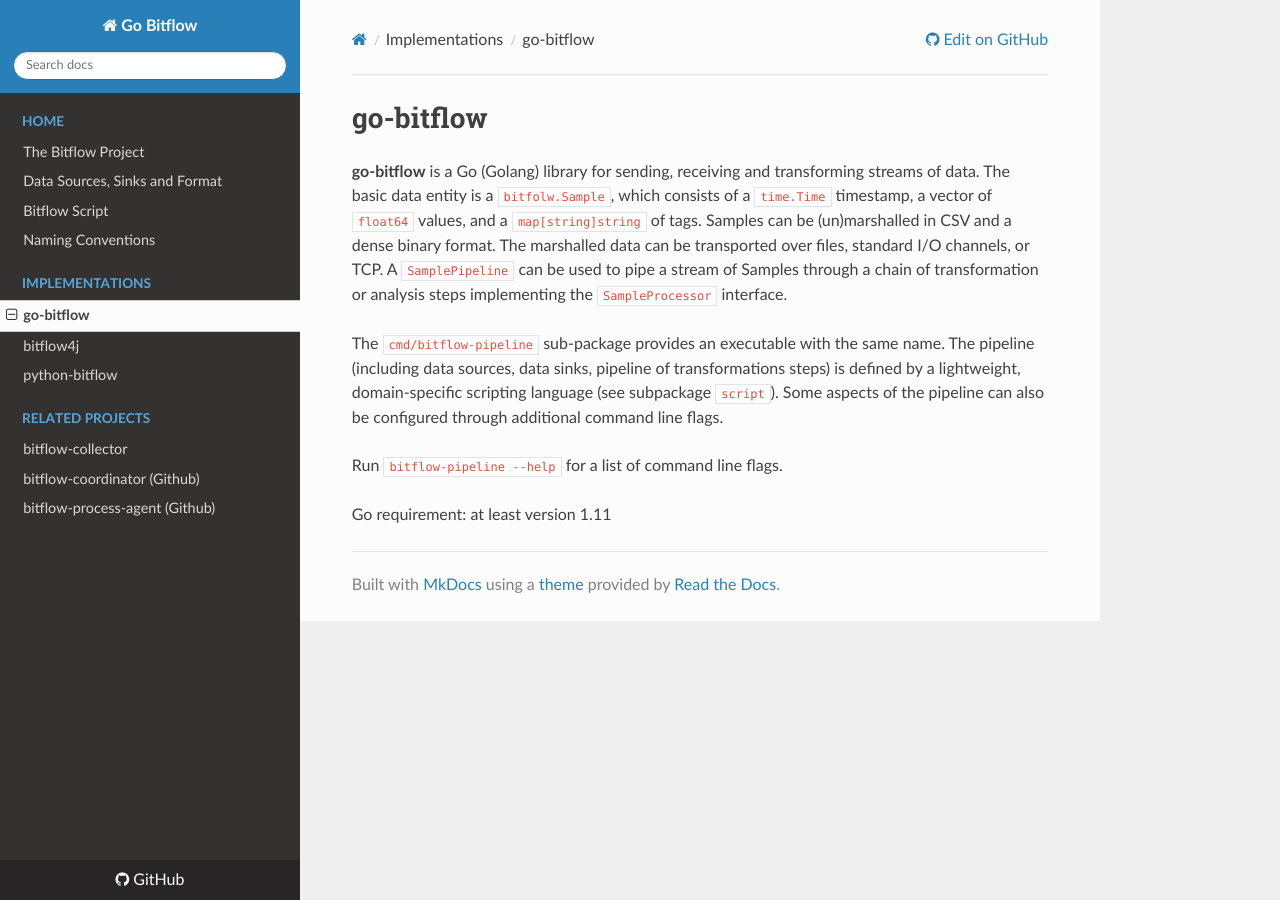
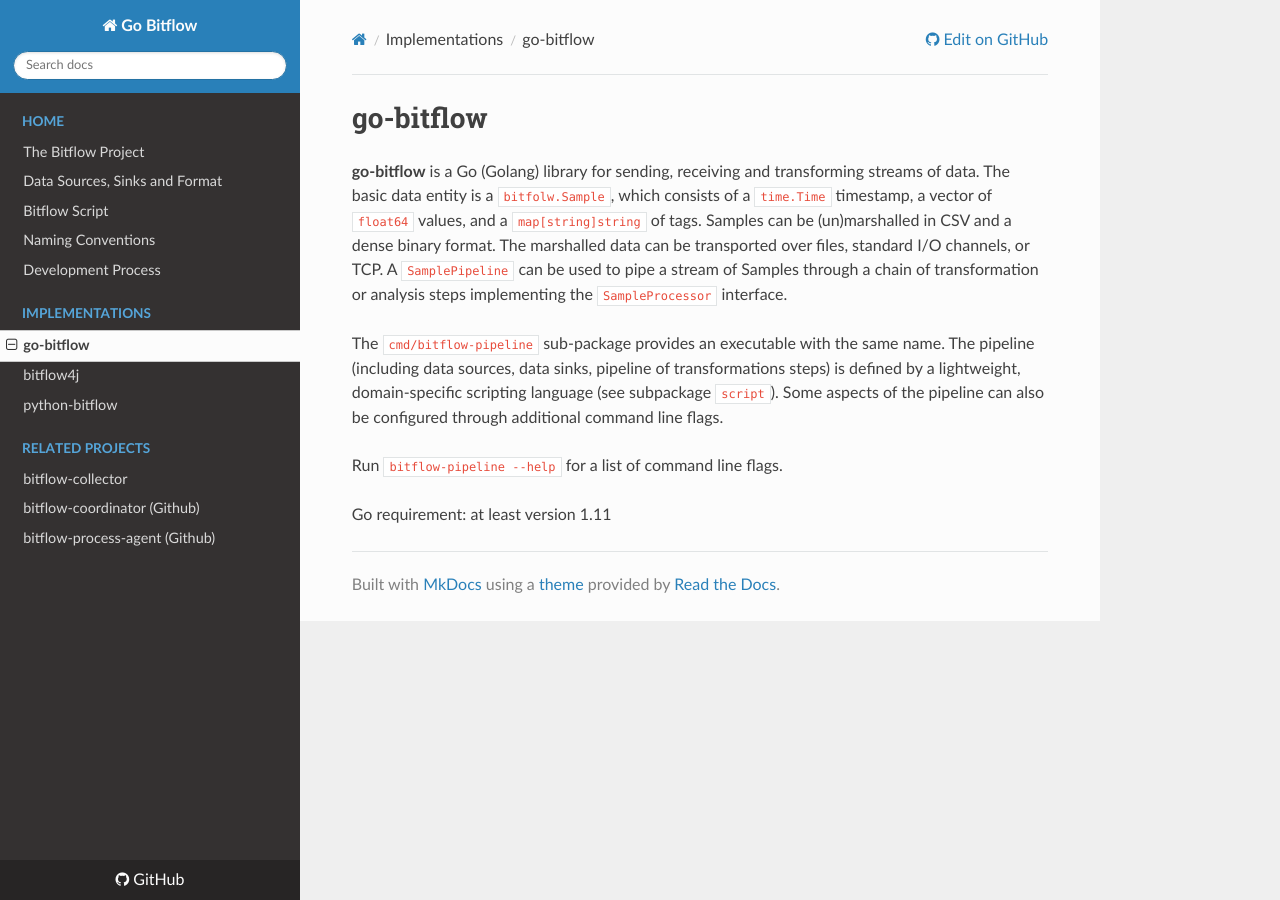
Before and after one commit to bitflow-stream/go-bitflow, an MkDocs documentation site: the page built from docs/index.md, in a window 1280 px wide. Built offline with MkDocs 1.6.1, drawn with Linux system fonts in a browser that asks for light colours; nearby versions of some CDN libraries.

Commit message:
Added doc page on the development process

```diff
--- a/mkdocs.yml
+++ b/mkdocs.yml
@@ -9,6 +9,7 @@ nav:
   - Data Sources, Sinks and Format: https://bitflow.readthedocs.io/en/latest/data-format/
   - Bitflow Script: https://bitflow.readthedocs.io/projects/bitflow-antlr-grammars/en/latest/bitflow-script/
   - Naming Conventions: https://bitflow.readthedocs.io/en/latest/naming/
+  - Development Process: https://bitflow.readthedocs.io/en/latest/development/
 - Implementations:
   - go-bitflow: index.md
   - bitflow4j: https://bitflow.readthedocs.io/projects/bitflow4j/en/latest/
```
